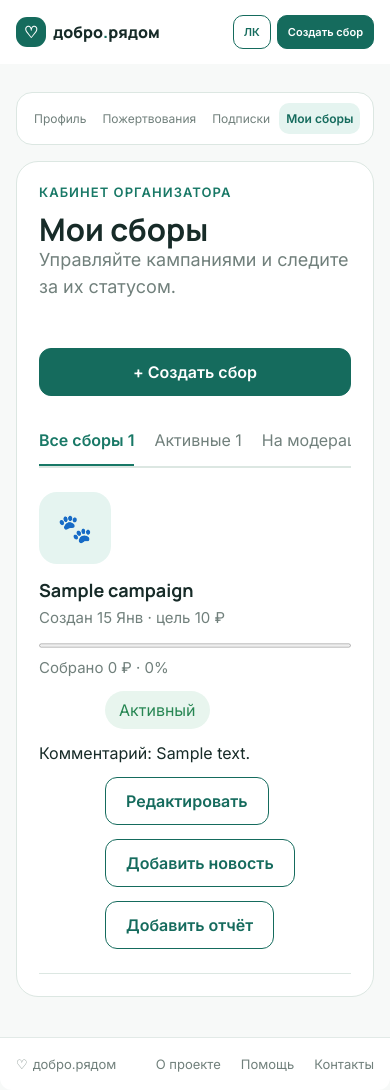
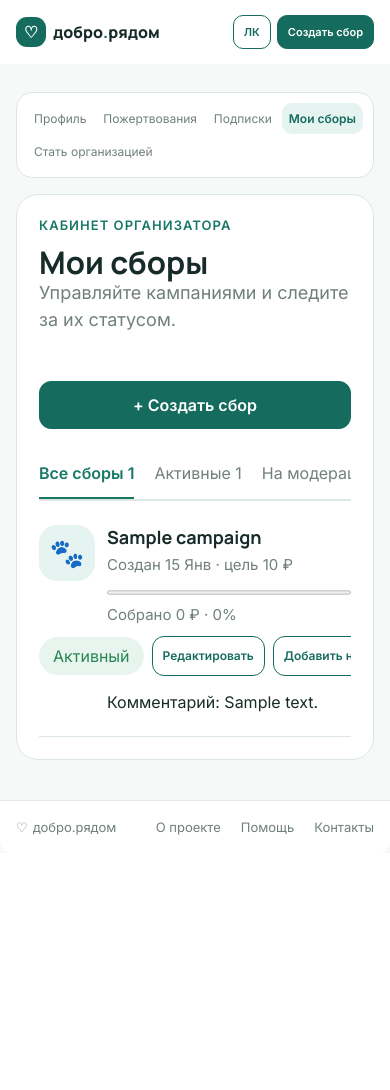
Before and after one commit to ws1pko/django, a Django app: page /account/campaigns/ in a window 390 px wide. After the commit the page ends 835 px from the top, so only its background shows below. Run offline with Django 5.2, Linux system fonts and the light colour scheme; a user stored in the database is signed in; tables that the repository leaves empty hold one stand-in row (values such as "Sample post").

Commit message:
Fix campaign card layout and expired deadlines

```diff
--- a/fundraising/forms.py
+++ b/fundraising/forms.py
@@ -2,6 +2,7 @@ from django import forms
 from django.contrib.auth import get_user_model
 from django.contrib.auth.forms import AuthenticationForm, UserCreationForm
 from django.core.exceptions import ValidationError
+from django.utils import timezone
 from .models import Campaign, CampaignUpdate, Organization, Report, ReportDocument
 from django.core.validators import FileExtensionValidator
 User = get_user_model()
@@ -141,6 +142,8 @@ class CampaignForm(forms.ModelForm):
 
     def __init__(self, *args, user=None, **kwargs):
         super().__init__(*args, **kwargs)
+        today = timezone.localdate()
+        self.fields['deadline'].widget.attrs['min'] = today.isoformat()
         self.fields['organization'].required = False
         self.fields['organization'].queryset = (
             Organization.objects.filter(
@@ -153,7 +156,15 @@ class CampaignForm(forms.ModelForm):
         self.fields['image'].required = False
 
         if self.instance.pk:
-            self.fields['deadline'].required = False
+            # An expired campaign must receive a new valid deadline before it
+            # can be edited and sent for moderation again.
+            self.fields['deadline'].required = self.instance.deadline < today
+
+    def clean_deadline(self):
+        deadline = self.cleaned_data.get('deadline')
+        if deadline and deadline < timezone.localdate():
+            raise ValidationError('Дата окончания сбора не может быть в прошлом.')
+        return deadline
 
     def clean_image(self):
         uploaded = self.cleaned_data.get('image')
@@ -186,7 +197,11 @@ class CampaignForm(forms.ModelForm):
     def clean(self):
         cleaned = super().clean()
 
-        if self.instance.pk and not cleaned.get('deadline'):
+        if (
+            self.instance.pk
+            and not self.fields['deadline'].required
+            and not cleaned.get('deadline')
+        ):
             cleaned['deadline'] = self.instance.deadline
 
         if cleaned.get('campaign_type') == Campaign.CampaignType.ORGANIZATION:
--- a/fundraising/views.py
+++ b/fundraising/views.py
@@ -724,6 +724,8 @@ def campain_detail_html(request, campaign_id):
         round(campaign.raised_amount / campaign.goal_amount * 100),
     ) if campaign.goal_amount else 0
 
+    campaign.deadline_passed = campaign.deadline < timezone.localdate()
+
     campaign.progress_percent = min(
         100,
         round(campaign.raised_amount / campaign.goal_amount * 100),
@@ -753,8 +755,11 @@ def campain_detail_html(request, campaign_id):
             return redirect('campaign_detail', campaign_id=campaign.pk)
 
         if action == 'donate':
-            if campaign.status != Campaign.Status.ACTIVE:
-                messages.error(request, 'Пожертвования доступны только активным сборам.')
+            if (
+                campaign.status != Campaign.Status.ACTIVE
+                or campaign.deadline < timezone.localdate()
+            ):
+                messages.error(request, 'Срок сбора завершён, пожертвования недоступны.')
                 return redirect('campaign_detail', campaign_id=campaign.pk)
 
             raw_amount = (
--- a/static/css/account.css
+++ b/static/css/account.css
@@ -242,6 +242,12 @@
     border-bottom: 1px solid #dce7e2;
 }
 
+.my-campaign {
+    display: grid;
+    grid-template-columns: 72px minmax(0, 1fr) auto;
+    gap: 16px;
+}
+
 .subscription-icon,
 .campaign-icon {
     display: grid;
@@ -309,6 +315,30 @@
 
 .my-campaign {
     padding: 24px 0;
+}
+
+.my-campaign-info {
+    grid-column: 2;
+}
+
+.my-campaign-actions {
+    display: flex;
+    grid-column: 3;
+    flex-wrap: nowrap;
+    align-items: center;
+    gap: 8px;
+    white-space: nowrap;
+}
+
+.my-campaign-actions .account-button {
+    min-height: 42px;
+    padding: 0 12px;
+    font-size: 14px;
+    white-space: nowrap;
+}
+
+.my-campaign > .moderation-comment {
+    grid-column: 2 / -1;
 }
 
 .my-campaign-info progress {
@@ -452,10 +482,20 @@
     color: #278653;
 }
 
-@media (max-width: 900px) {
+@media (max-width: 1200px) {
     .account-layout {
-        grid-template-columns: 230px minmax(0, 1fr);
-        gap: 20px;
+        grid-template-columns: minmax(0, 1fr);
+        gap: 16px;
+    }
+
+    .account-sidebar nav {
+        flex-direction: row;
+        flex-wrap: wrap;
+        gap: 8px;
+    }
+
+    .account-sidebar nav a {
+        flex: 0 0 auto;
     }
 
     .account-panel {
@@ -463,7 +503,19 @@
     }
 
     .my-campaign {
-        flex-wrap: wrap;
+        grid-template-columns: 72px minmax(0, 1fr);
+    }
+
+    .my-campaign-info {
+        grid-column: 2;
+    }
+
+    .my-campaign-actions {
+        grid-column: 1 / -1;
+        min-width: 0;
+        overflow-x: auto;
+        padding-bottom: 4px;
+        scrollbar-width: thin;
     }
 }
 
@@ -653,12 +705,30 @@
     }
 
     .my-campaign {
-        align-items: flex-start;
-        gap: 14px;
+        grid-template-columns: 56px minmax(0, 1fr);
+        align-items: start;
+        gap: 12px;
+    }
+
+    .my-campaign > .campaign-icon {
+        grid-column: 1;
+        grid-row: 1;
+        width: 56px;
+        height: 56px;
+        flex-basis: 56px;
     }
 
     .my-campaign-info {
-        flex-basis: calc(100% - 66px);
+        grid-column: 2;
+        min-width: 0;
+        width: 100%;
+        flex: initial;
+    }
+
+    .my-campaign-actions {
+        grid-column: 1 / -1;
+        width: 100%;
+        gap: 8px;
     }
 
     .my-campaign-info h2,
@@ -666,9 +736,10 @@
         font-size: 18px;
     }
 
-    .my-campaign > .account-button,
-    .my-campaign > .status-pill {
-        margin-left: 66px;
+    .my-campaign-actions .account-button {
+        min-height: 40px;
+        padding: 0 10px;
+        font-size: 12px;
     }
 
 }
--- a/templates/account.html
+++ b/templates/account.html
@@ -184,13 +184,8 @@
                     </p>
                 </div>
 
+                <div class="my-campaign-actions">
                     <span class="status-pill">{{ campaign.get_status_display }}</span>
-                {% if campaign.moderation_comment %}
-                    <p class="moderation-comment">
-                        Комментарий: {{ campaign.moderation_comment }}
-                    </p>
-                {% endif %}
-
                     <a class="account-button account-button-outline"
                        href="{% url 'campaign_edit' campaign.pk %}">
                         Редактировать
@@ -208,6 +203,13 @@
                            href="{% url 'campaign_report_create' campaign.pk %}">
                             Добавить отчёт
                         </a>
+                    {% endif %}
+                </div>
+
+                {% if campaign.moderation_comment %}
+                    <p class="moderation-comment">
+                        Комментарий: {{ campaign.moderation_comment }}
+                    </p>
                 {% endif %}
             </article>
         {% empty %}
@@ -264,6 +266,7 @@
                                 </p>
                             </div>
 
+                            <div class="my-campaign-actions">
                                 <span class="status-pill">{{ campaign.get_status_display }}</span>
                                 <a class="account-button account-button-outline"
                                    href="{% url 'campaign_edit' campaign.pk %}">
@@ -277,6 +280,7 @@
                                     <a class="account-button account-button-outline"
                                        href="{% url 'campaign_report_create' campaign.pk %}">Добавить отчёт</a>
                                 {% endif %}
+                            </div>
                         </article>
                     {% empty %}
                         <p class="account-empty">У вас пока нет сборов.</p>
```
Also changed, not shown: templates/campaign_detail.html (+10 -2 lines). Lines whose indentation alone changed are shown as unchanged.
